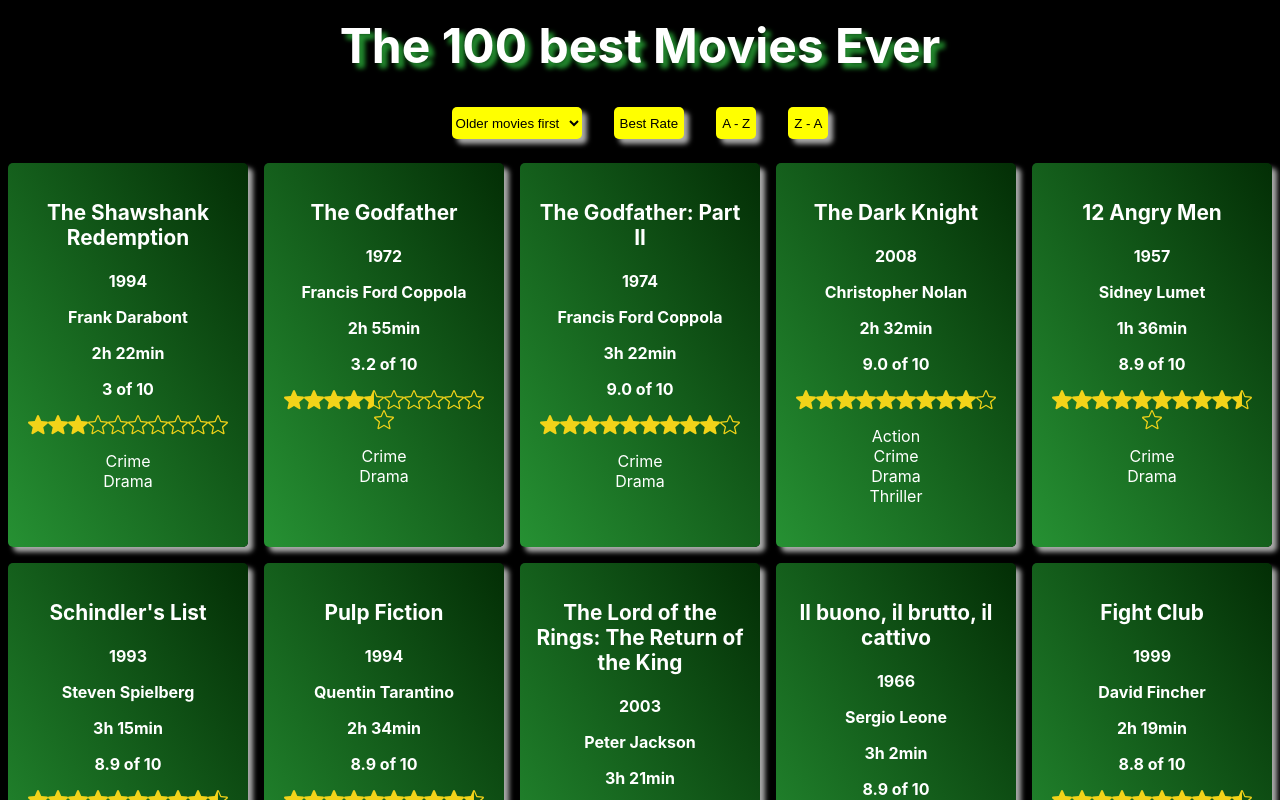
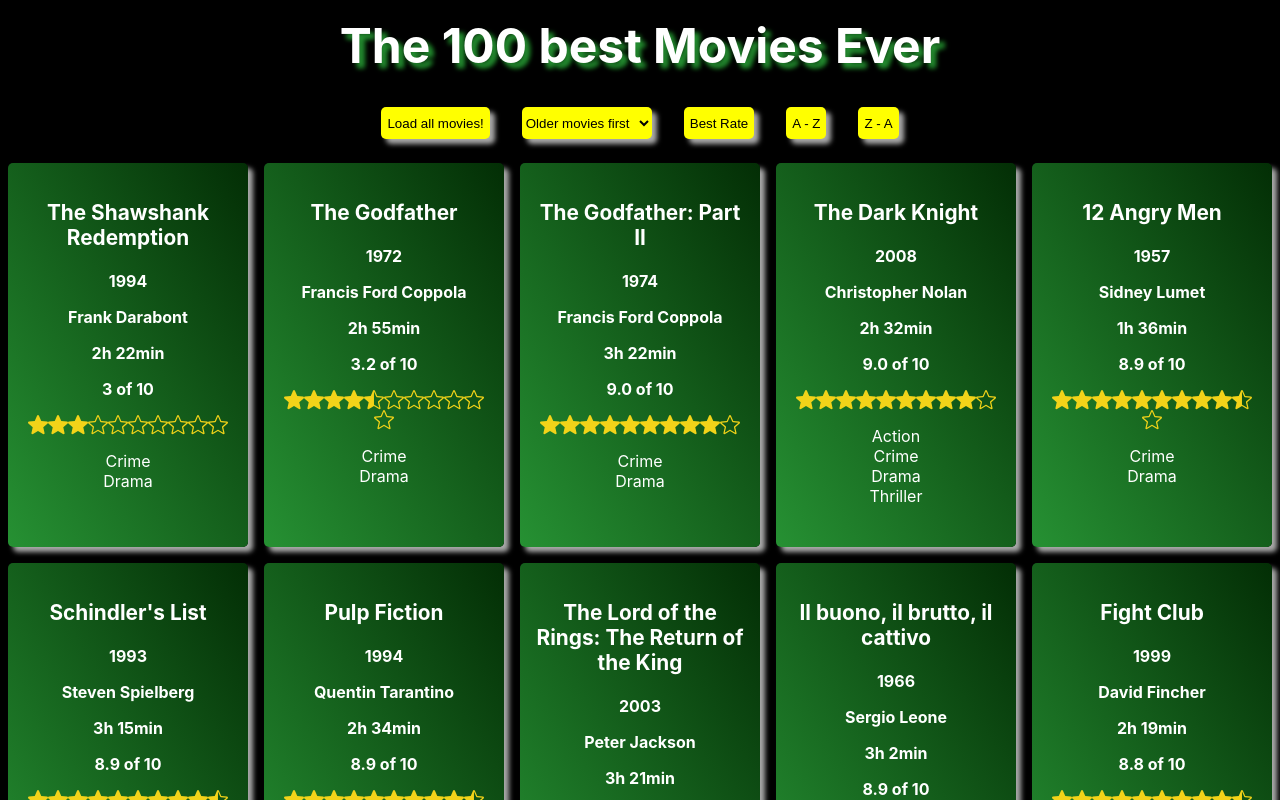
Before and after one commit to g-hoost/movie-database, a React (Create React App) app: page / in a window 1280 px wide. Shown: the top 800 px of the page. Built offline with nearby package versions, Linux system fonts and the light colour scheme.

Commit message:
and load all movies

```diff
--- a/src/App.js
+++ b/src/App.js
@@ -42,7 +42,7 @@ class App extends React.Component
         <h1>The 100 best Movies Ever</h1>
         <div className="searchDiv">
           <form>
-
+            <button onClick={e => this.fetch()}>Load all movies!</button>
             <select onChange={e => this.sortAsc(e)}>
               <option value="asc">Older movies first</option>
               <option value="desc">Newer movies first</option>
```
